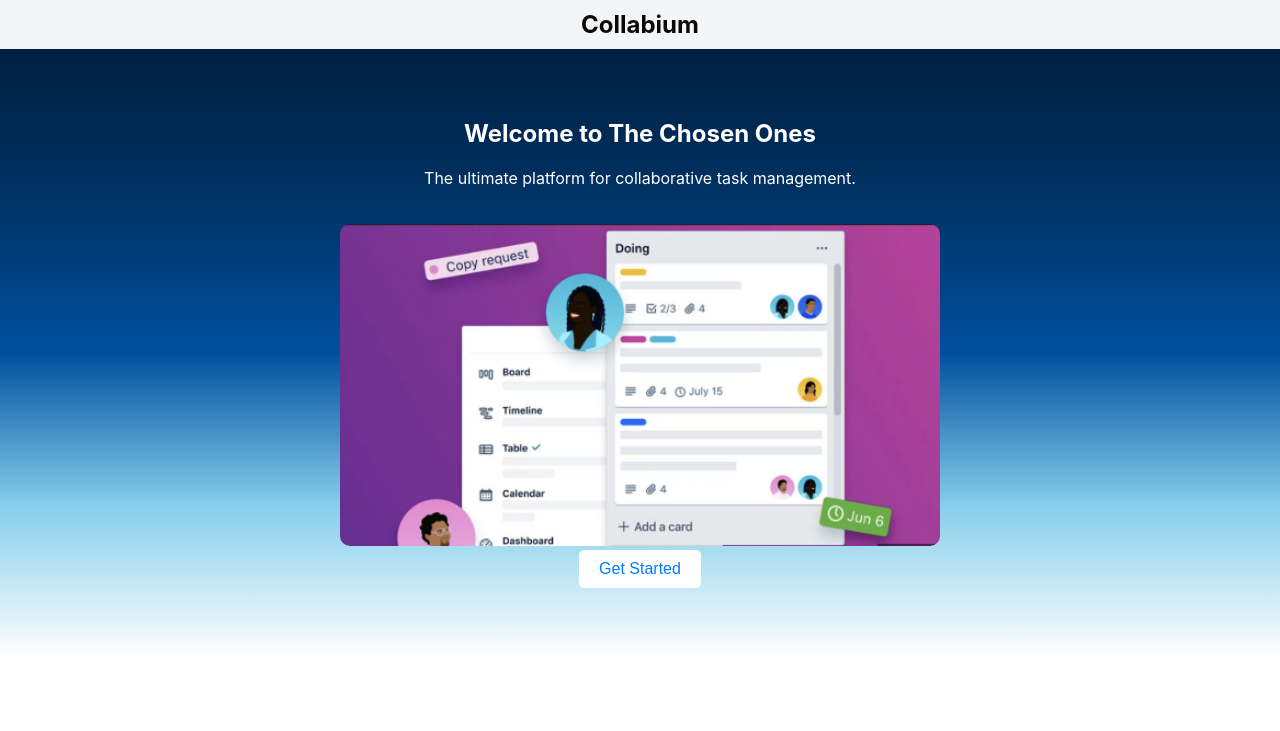
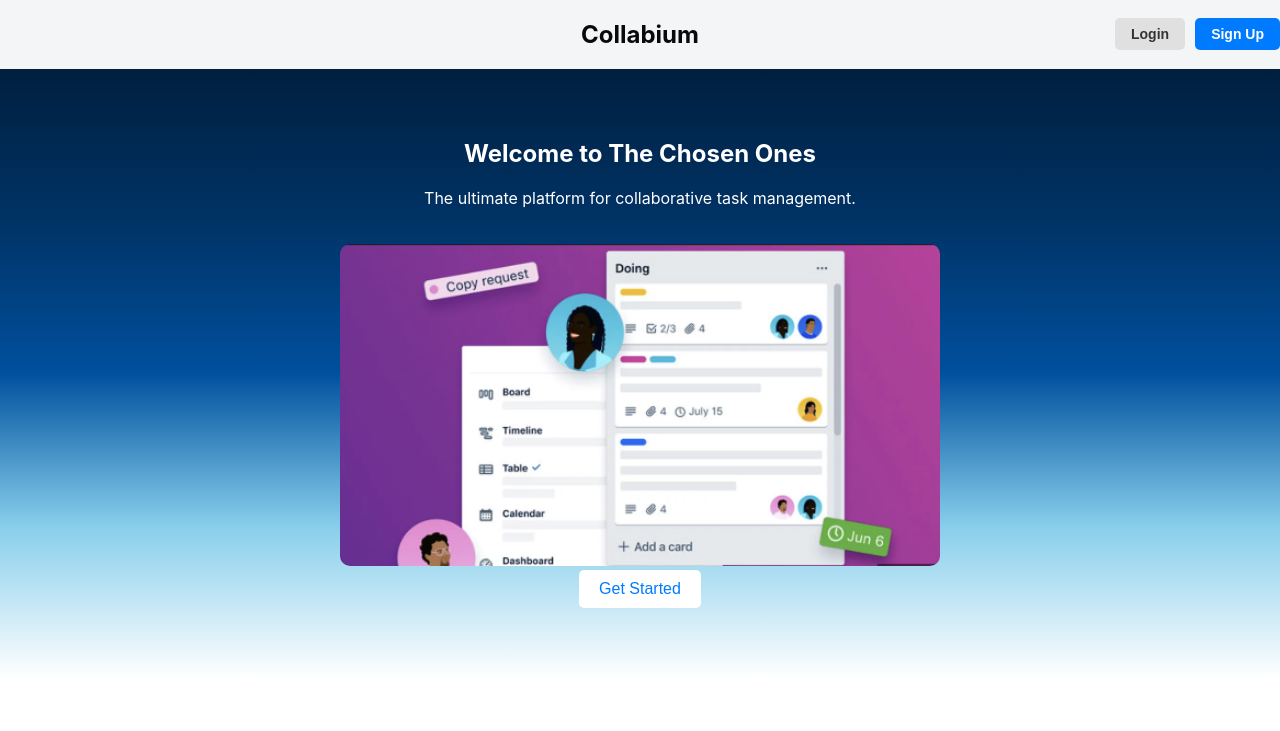
Before and after one commit to KianShirvani/TheChosenOnes, a React (Create React App) app in the folder frontend/: page / in a window 1280 px wide. Shown: the top 731 px of the page. Built offline with nearby package versions, Linux system fonts and the light colour scheme.

Commit message:
added login and sign-up button on navbar to link to login page

```diff
--- a/frontend/src/components/Navbar.js
+++ b/frontend/src/components/Navbar.js
@@ -3,7 +3,21 @@ import React from "react";
 const Navbar = () => {
   return (
     <nav style={styles.navbar}>
-      <h2 style={styles.heading}>Collabium</h2>
+      <div style={styles.spacer}></div> {/* Left spacer for centering */}
+
+      <h2 style={styles.heading}>Collabium</h2> {/* Centered heading */}
+
+      <div style={styles.buttonContainer}>
+        <button style={styles.button} onClick={() => alert("Login Clicked")}>
+          Login
+        </button>
+        <button
+          style={{ ...styles.button, background: "#007bff", color: "white" }}
+          onClick={() => alert("Signup Clicked")}
+        >
+          Sign Up
+        </button>
+      </div>
     </nav>
   );
 };
@@ -11,16 +25,36 @@ const Navbar = () => {
 const styles = {
   navbar: {
     background: "#F4F5F7",
-    color: "white",
-    padding: "10px 20px",
-    textAlign: "center",
+    display: "flex",
+    justifyContent: "space-between",
+    alignItems: "center",
+  },
+  spacer: {
+    flex: 1, // Pushes Collabium to the center
   },
   heading: {
     fontFamily: "Inter, sans-serif",
     fontSize: "24px",
     fontWeight: "bold",
     color: "#0A0A0A",
-    margin: 0,
+    textAlign: "center",
+    flex: 1, // Makes sure Collabium takes center space
+  },
+  buttonContainer: {
+    display: "flex",
+    gap: "10px",
+    flex: 1, // Aligns buttons to the right
+    justifyContent: "flex-end",
+  },
+  button: {
+    padding: "8px 16px",
+    fontSize: "14px",
+    fontWeight: "bold",
+    border: "none",
+    borderRadius: "5px",
+    cursor: "pointer",
+    background: "#E0E0E0",
+    color: "#333",
   },
 };
 
```
